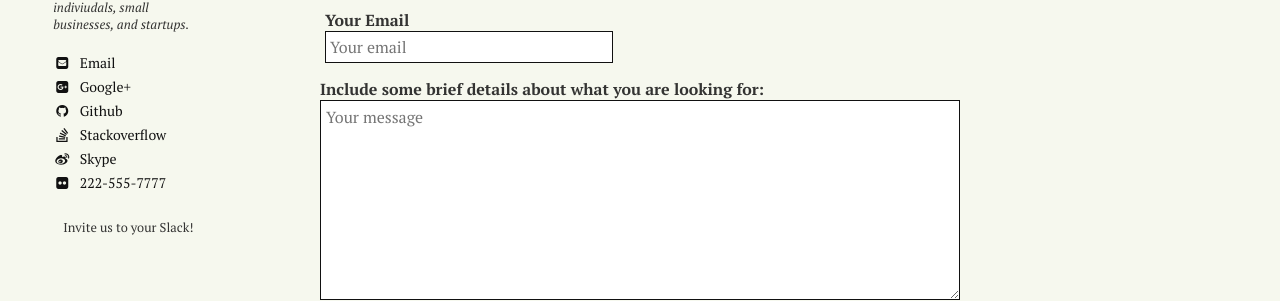
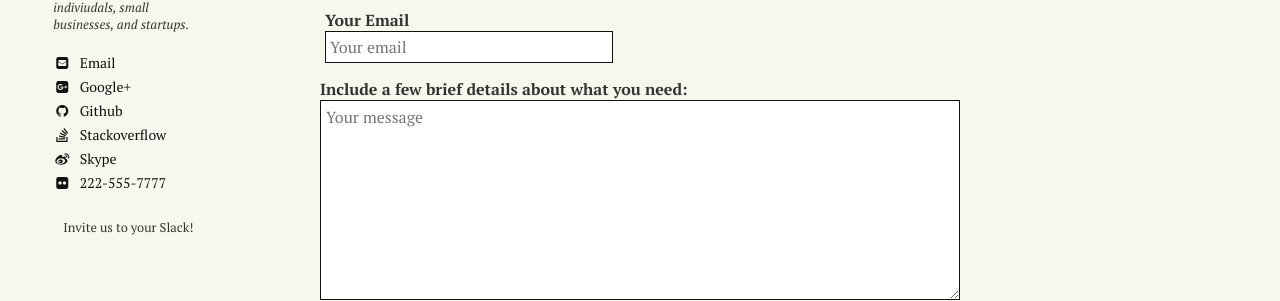
Before and after one commit to nerdyfergy/blg-site-mm3, a Jekyll site: the page built from contact/index.md, in a window 1280 px wide. Shown: the part 857-1158 px from the top of the page. Built offline with Jekyll 4.4.1, drawn with Linux system fonts in a browser that asks for light colours.

Commit message:
Update index.md

```diff
--- a/contact/index.md
+++ b/contact/index.md
@@ -25,7 +25,7 @@ We are happy to offer a free consultation to find out what you are looking for a
   </div>
   <input type="hidden" name="_next" value="//site.io/thanks.html" />
   <input type="hidden" name="_subject" value="New submission!" class="fifty"/>
-  <label for="subject"> Include some brief details about what you are looking for: </label>
+  <label for="subject"> Include a few brief details about what you need: </label>
   <textarea placeholder="Your message" class="textbox-sizing" id="subject"></textarea>
   <input type="submit" value="Submit Email" class="btn halvsies">
 </form>
```
